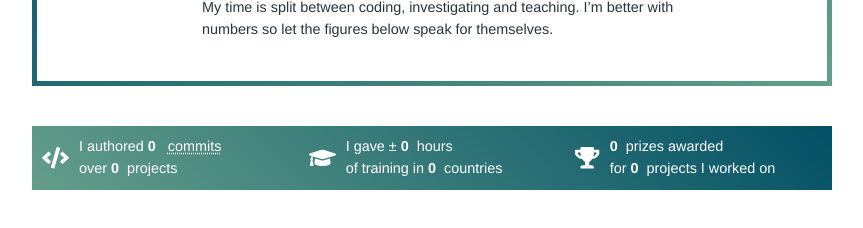
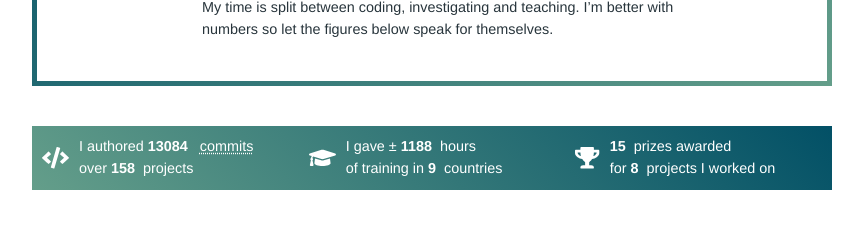
Before and after one commit to pirhoo/v3.pirhoo.com, a Vue app: page / in a window 1280 px wide. Shown: the part 1080-1308 px from the top of the page, without its empty margins (208-1071 px from the left). Built offline with nearby package versions, Linux system fonts and the light colour scheme; a web font is replaced by a local one.

Commit message:
Integrated activity figures

```diff
--- a/src/components/Activity.vue
+++ b/src/components/Activity.vue
@@ -19,7 +19,7 @@
                 class="activity__figures__item__icon section__footer__item__icon" />
               I authored
               <strong>
-                {{ commits }}
+                {{ commits.commitsCount }}
               </strong>&nbsp;
               <abbr title="A submission of my latest changes of a source code">
                 commits
@@ -27,7 +27,7 @@
               <br />
               over
               <strong>
-                {{ repositories }}
+                {{ commits.repositoriesCount }}
               </strong>&nbsp;projects
             </div>
             <div class="activity__figures__item section__footer__item col">
@@ -35,20 +35,20 @@
                 class=" activity__figures__item__icon section__footer__item__icon" />
               I gave ±
               <strong>
-                {{ hours }}
+                {{ trainings.hoursCount }}
               </strong>&nbsp;hours<br />of training in
               <strong>
-                {{ countries }}
+                {{ trainings.countriesCount }}
               </strong>&nbsp;countries
             </div>
             <div class="activity__figures__item section__footer__item col">
               <fa icon="trophy"
                 class="activity__figures__item__icon section__footer__item__icon" />
               <strong>
-                {{ awards }}
+                {{ awards.awardsCount }}
               </strong>&nbsp;prizes awarded<br />for
               <strong>
-                {{ projects }}
+                {{ awards.projectsCount }}
               </strong>&nbsp;projects I worked on
             </div>
           </div>
@@ -62,16 +62,28 @@
 </template>
 
 <script>
+import { hoursCount, countriesCount, customersCount } from '../assets/json/trainings.json';
+import { awardsCount, projectsCount } from '../assets/json/awards.json';
+import { commitsCount, repositoriesCount } from '../assets/json/commits.json';
+
 export default {
   name: 'Activity',
   data() {
     return {
-      commits: 0,
-      repositories: 0,
-      awards: 0,
-      projects: 0,
-      hours: 0,
-      countries: 0,
+      commits: {
+        commitsCount,
+        repositoriesCount,
+      },
+      awards: {
+        awardsCount,
+        countriesCount,
+        projectsCount,
+      },
+      trainings: {
+        hoursCount,
+        countriesCount,
+        customersCount,
+      },
     };
   },
 };
```
